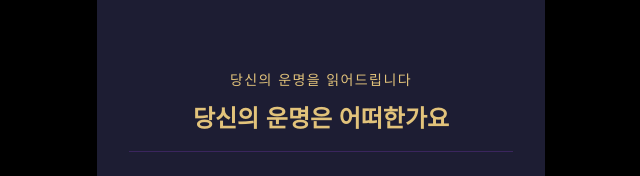
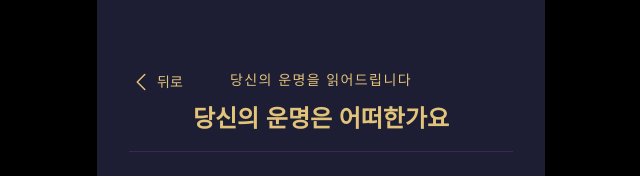
Before and after one commit to Junse0lee/Oriental-physiognomy-and-palmistry-front-, a Next.js app: page / in a window 1280 px wide. Both pictures are taken after a click on the button "운명 확인하기". Shown: the top 176 px of the page, without its empty margins (319-959 px from the left). Built offline with nearby package versions, Linux system fonts and the light colour scheme.

Commit message:
fix: 페이지 번호를 이름으로 변경하여 버튼 누름시 변경사항을 알 수 있게 조정

```diff
--- a/app/page.tsx
+++ b/app/page.tsx
@@ -7,54 +7,85 @@ import MainPage from "@/components/MainPage/Main_Page";
 import Choose_Hand_Face from "@/components/MainPage/Choose_Hand_Face";
 import HandAnalysis from "@/components/HandAnalysis/HandAnalysis";
 
+type SceneType = "LOGIN" | "INFO" | "CHOOSE" | "HAND_ANALYSIS";
+
 export default function Home() {
-  const [scene, setScene] = useState(0);
+  const [scene, setScene] = useState<SceneType>("LOGIN");
+
+  // 뒤로 가기 버튼 로직
+  const handleBack = () => {
+    if (scene === "INFO") setScene("LOGIN");
+    else if (scene === "CHOOSE") setScene("INFO");
+    else if (scene === "HAND_ANALYSIS") setScene("CHOOSE");
+  };
 
   return (
     <main className="flex h-[100dvh] flex-col items-center px-8 text-white bg-[#1D1D33] overflow-hidden">
+      {/* 1. [고정 상단] */}
+      <div className="w-full text-center mt-[70px] flex-none relative">
+        {/* 뒤로가기 버튼: 좌측 상단에 배치하기 위해 절대 위치(absolute) 권장 */}
+        {scene !== "LOGIN" && (
+          <button
+            onClick={handleBack}
+            className="absolute left-0 top-0 flex items-center text-[#E2C37B] hover:opacity-70 transition-opacity"
+          >
+            <svg
+              xmlns="http://www.w3.org/2000/svg"
+              fill="none"
+              viewBox="0 0 24 24"
+              strokeWidth={1.5}
+              stroke="currentColor"
+              className="w-6 h-6"
+            >
+              <path
+                strokeLinecap="round"
+                strokeLinejoin="round"
+                d="M15.75 19.5L8.25 12l7.5-7.5"
+              />
+            </svg>
+            <span className="ml-1 text-sm font-medium">뒤로</span>
+          </button>
+        )}
 
-      {/* 1. [고정 상단] */}
-      <div className="w-full text-center mt-[70px] flex-none">
         <p className="text-sm text-[#E2C37B] tracking-widest uppercase">
           당신의 운명을 읽어드립니다
         </p>
         <h1 className="text-2xl font-bold text-[#E2C37B] mt-[13px]">
           당신의 운명은 어떠한가요
         </h1>
-        <div className="w-full h-[1px] bg-purple-500/20 mt-[16px]"/>
+        <div className="w-full h-[1px] bg-purple-500/20 mt-[16px]" />
       </div>
 
       {/* 2. [가변 중간 영역] */}
       <div className="flex flex-col items-center w-full flex-1 justify-center min-h-0 overflow-y-auto">
-
-        {/* scene 0: 인트로 (setScence -> setScene 오타 수정) */}
-        {scene === 0 && (
-          <MainLoginForm onNext={() => setScene(1)}/>
+        {/* scene 0: 로그인 */}
+        {scene === "LOGIN" && (
+          <MainLoginForm onNext={() => setScene("INFO")} />
         )}
 
         {/* scene 1: 정보 입력 */}
-        {scene === 1 && (
-          <MainPage onNext={() => setScene(2)} />
-        )}
+        {scene === "INFO" && <MainPage onNext={() => setScene("CHOOSE")} />}
 
-        {/* scene 2: 관상/손금 선택 (onHandNext 추가 전달) */}
-        {scene === 2 && (
+        {/* scene 2: 관상/손금 선택 */}
+        {scene === "CHOOSE" && (
           <Choose_Hand_Face
-            onNext={() => setScene(4)}
-            onHandNext={() => setScene(3)}
+            onNext={() => setScene("HAND_ANALYSIS")}
+            onHandNext={() => setScene("HAND_ANALYSIS")}
           />
         )}
 
         {/* scene 3: 손금 촬영 */}
-        {scene === 3 && (
-          <HandAnalysis onBack={() => setScene(0)} />
+        {scene === "HAND_ANALYSIS" && (
+          <HandAnalysis onBack={() => setScene("LOGIN")} />
         )}
       </div>
 
       {/* 3. [고정 하단] */}
       <div className="w-full max-w-sm text-center mb-10 flex-none">
         <div className="w-full h-[1px] bg-purple-500/20 mb-6"></div>
-        <p className="text-xs text-gray-600">© 2026 Oriental Physiognomy. All rights reserved.</p>
+        <p className="text-xs text-gray-600">
+          © 2026 Oriental Physiognomy. All rights reserved.
+        </p>
       </div>
     </main>
   );
```
